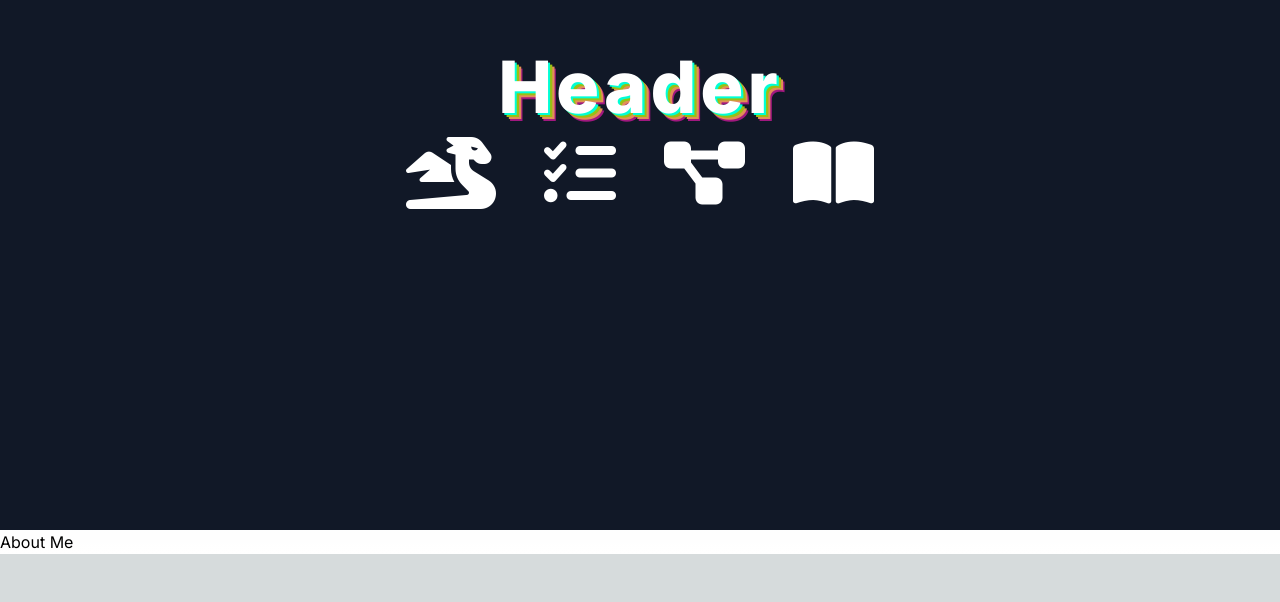
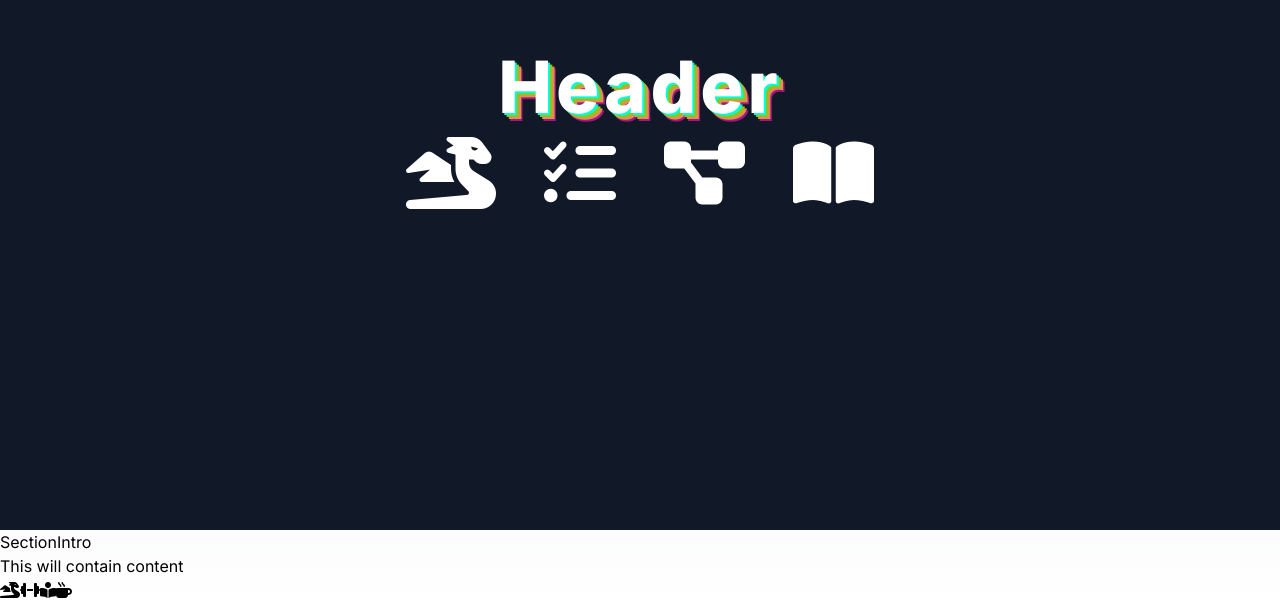
Before and after one commit to DragonSenses/nextjs-portfolio, a Next.js app: page / in a window 1280 px wide. Shown: the part 270-872 px from the top of the page. Before the commit the page ends 824 px from the top, so only its background shows below. Built offline with nearby package versions, Linux system fonts and the light colour scheme.

Commit message:
Update About.js

```diff
--- a/app/About.js
+++ b/app/About.js
@@ -1,10 +1,21 @@
 import React from 'react';
+import SectionIntro from './SectionIntro';
 
 export default function About() {
   return (
     <section id='about-me' className=''>
-      <div>
-        About Me
+      <div className=''>
+        <SectionIntro>ABOUT ME</SectionIntro>
+        <div className=''>This will contain content
+
+        </div>
+
+        <div className=''>
+          <i className="fa-solid fa-dragon"></i>
+          <i className="fa-solid fa-dumbbell"></i>
+          <i className="fa-solid fa-book-open-reader"></i>
+          <i className="fa-solid fa-mug-hot"></i>
+        </div>
       </div>
     </section>
   )
```
